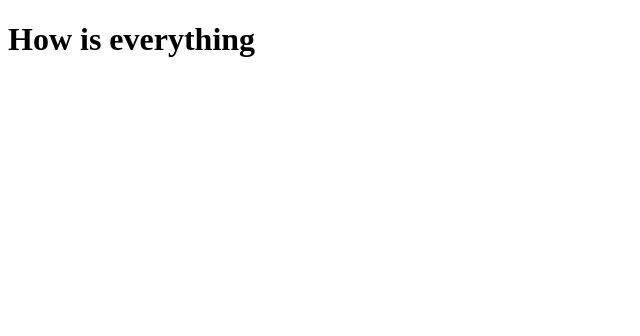
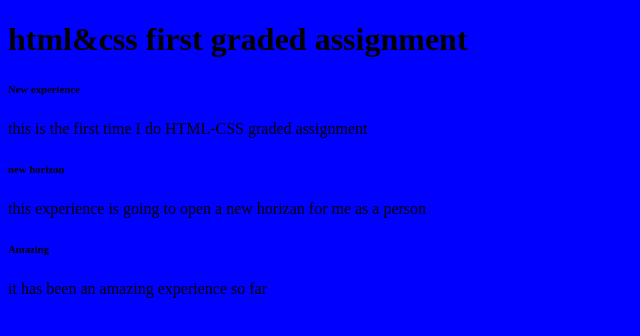
Before and after one commit to EbrahimAgaber/HTML-SCC-course, a plain HTML site: page index.html in a window 1280 px wide. Shown: the whole page, without its empty margins (0-640 px from the left). Drawn offline with Linux system fonts and the light colour scheme.

Commit message:
Update index.html

```diff
--- a/index.html
+++ b/index.html
@@ -1,9 +1,31 @@
 <!DOCTYPE html>
 <html>
 <head>
-	<title>Hello world</title>
+	<title>first graded assignment</title>
+	<meta charset="utf-8">
+	<meta name="viewport" content="width=device-width", initial-scale=1px>
+<link rel="stylesheet" type="text/css" href="mystyle.css">
 </head>
 <body>
-<h1>How is everything</h1>
+	<h1>html&css first graded assignment</h1>
+<div class="row">
+	<div class="col-lg-4 col-md-6 col-sm-12">
+		<section class="title"><h6>New experience</h6>
+			<p> this is the first time I do HTML-CSS graded assignment</p>
+		</section>
+	</div>
+	<div class="col-lg-4 col-md-6 col-sm-12">
+		<section class="new"><h6>new horizon</h6>
+			<p>this experience is going to open a new horizan for me as a person </p>
+		</section>
+	</div>
+	<div class="col-lg-4 col-md-6 col-sm-12">
+		<section class="amazing">
+			<h6>Amazing</h6>
+			<p> it has been an amazing experience so far</p>
+		</section>
+	</div>
+</div>
+
 </body>
 </html>
```
